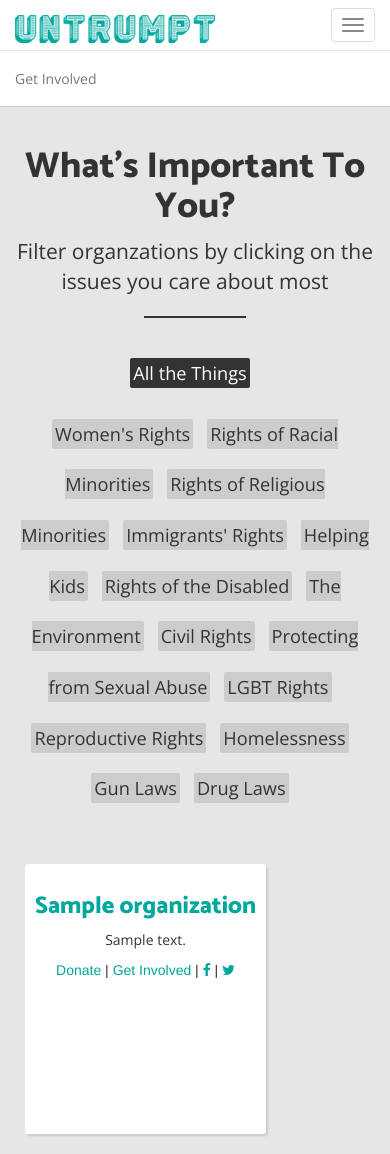
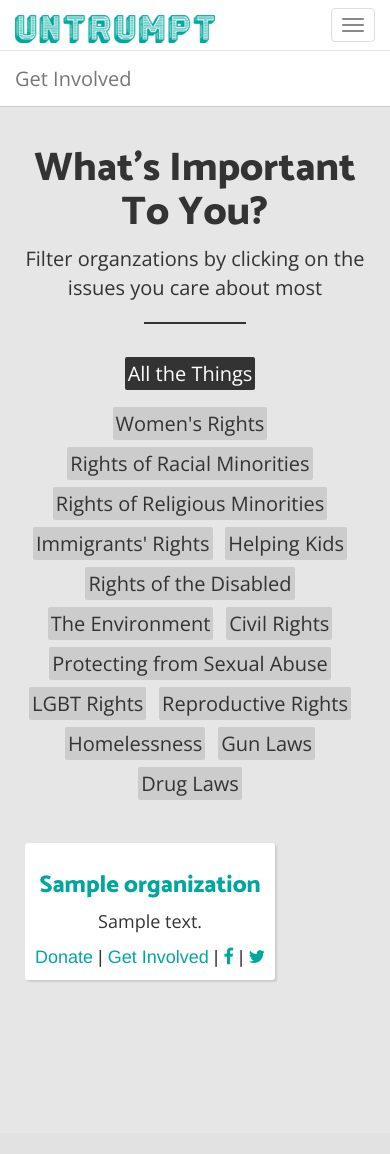
Before and after one commit to rschuster3/untrumpt, a Django app: page /organizations/ in a window 390 px wide, after a click on "Toggle navigation"; the page is wider, and only the part inside the window is pictured. After the commit the page ends 982 px from the top of that part, so only its background shows below. Run offline with Django 3.2, Linux system fonts and the light colour scheme; tables that the repository leaves empty hold one stand-in row (values such as "Sample post"); parts of the project's set-up code (start-up, migrations or seed data) failed here and were passed over; some libraries are stand-ins or nearby versions.

Commit message:
update styling to make it more responsive

```diff
--- a/static/css/app.css
+++ b/static/css/app.css
@@ -3,6 +3,7 @@ body {
     background-color: #e6e6e6;
     overflow-x: hidden;
     background-size: cover;
+    font-size: 100%;
 }
 
 .navbar {
@@ -35,7 +36,6 @@ body {
     color: #333333 !important;
     text-align: center;
     font-family: "Open Sans", sans-serif;
-    font-size: 150%;
 }
 .title hr {
     width: 100px;
@@ -51,7 +51,6 @@ body {
 }
 
 .front-page-panel h1 {
-    font-size: 11vh;
     margin-top: -10px;
     margin-bottom: 50px;
 }
@@ -67,9 +66,7 @@ body {
 .front-page-panel button span {
     color: #ffffff;
     text-decoration: none;
-    font-size: 7vh;
 }
-
 
 /* organizations app */
 .organization-row {
@@ -96,11 +93,11 @@ body {
 .category {
     background-color: #cccccc;
     font-family: "Open Sans", sans-serif;
+    white-space: nowrap;
     border-radius: 2px;
     margin-right: 10px;
-    font-size: 130%;
     padding: 3px;
-    line-height: 6vh;
+    line-height: 2.2;
     cursor: pointer;
     -webkit-touch-callout: none; /* iOS Safari */
     -webkit-user-select: none; /* Chrome/Safari/Opera */
@@ -118,3 +115,61 @@ body {
     background-color: #333333 !important;
     color: #ffffff !important;
 }
+
+/* Media queries so we can have dynamic stuff */
+@media screen and (min-width: 50em) {
+    .navbar a {
+        font-size: 1.4em;
+    }
+    .front-page-panel h1 {
+        font-size: 7em;
+    }
+    .front-page-panel button span {
+        font-size: 3em;
+    }
+    .title p {
+        font-size: 2em;
+    }
+    .title h1 {
+        font-size: 3.8em;
+    }
+    .category {
+        font-size: 1.8em;
+    }
+    .organization-inner {
+        font-size: 1.4em;
+    }
+}
+@media screen and (max-width: 50em) {
+    .navbar a {
+        font-size: 2.0em;
+    }
+    .front-page-panel {
+        padding-top: 15vh;
+    }
+    .front-page-panel h1 {
+        font-size: 5.7em;
+    }
+    .front-page-panel button {
+        margin-bottom: 5vh;
+    }
+    .front-page-panel button span {
+        font-size: 2.5em;
+    }
+    .title p {
+        font-size: 2em;
+    }
+    .title h1 {
+        font-size: 4.0em;
+    }
+    .category {
+        font-size: 2.0em;
+        line-height: 2.0;
+    }
+    .organization-inner {
+        font-size: 1.8em;
+    }
+    .organization-outer {
+        height: auto;
+    }
+}
```
